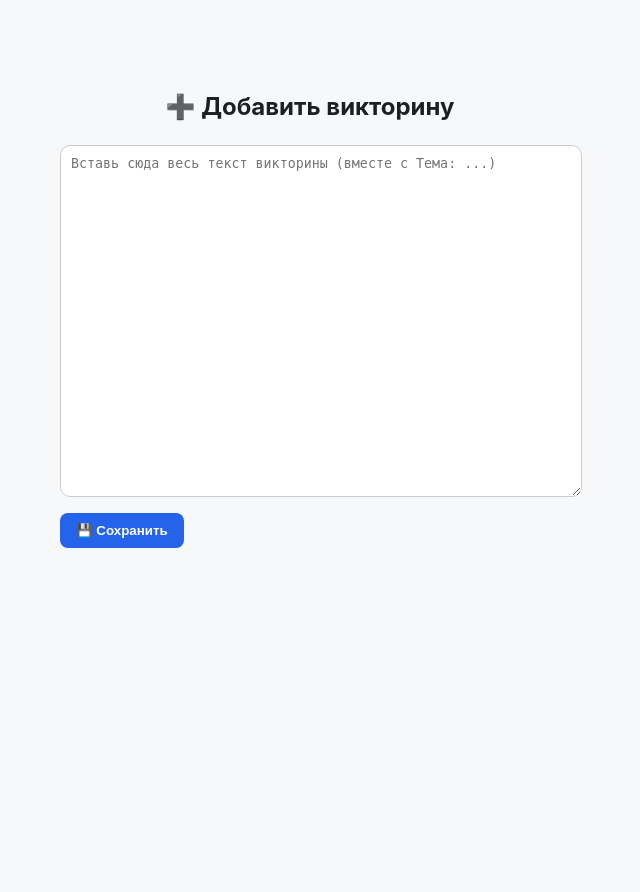
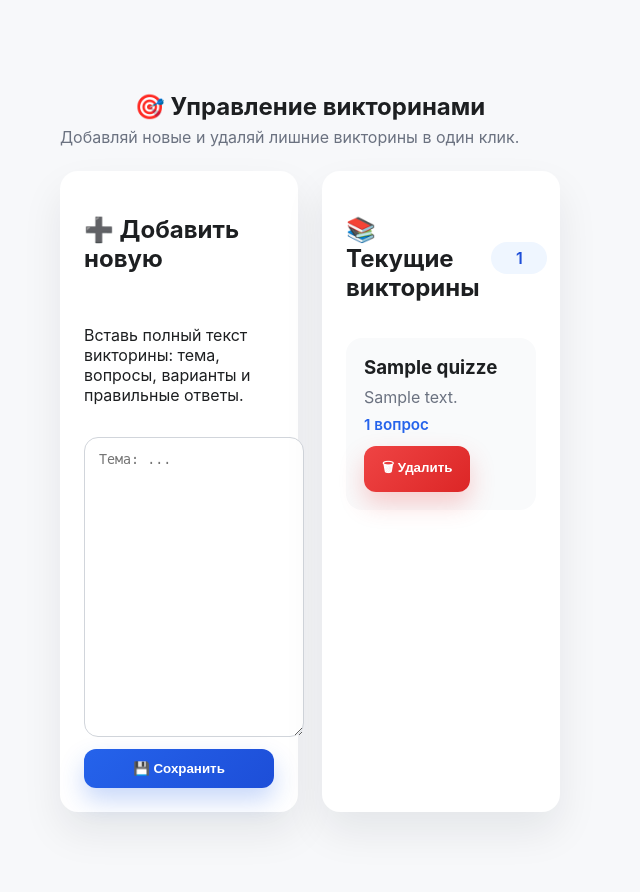
Before and after one commit to Atubu88/fastapi-webapp, a FastAPI app: page /admin/add_quiz in a window 1280 px wide. Shown: the whole page, without its empty margins (330-970 px from the left). Before the commit the page ends 548 px from the top, so only its background shows below. Run offline with FastAPI, Linux system fonts and the light colour scheme; tables that the repository leaves empty hold one stand-in row (values such as "Sample post").

Commit message:
Add quiz deletion management page improvements

```diff
--- a/routers/admin/add_quiz.py
+++ b/routers/admin/add_quiz.py
@@ -1,3 +1,5 @@
+from typing import Optional
+
 from fastapi import APIRouter, Request, Form, Depends
 from fastapi.templating import Jinja2Templates
 from fastapi.responses import HTMLResponse
@@ -6,6 +8,55 @@ from core.config import TEMPLATES_DIR
 from core.models import Quiz, Question, Option
 from core.database import get_session
 import re
+
+
+def _format_question_label(count: int) -> str:
+    """Вернуть строку с количеством вопросов и корректным склонением."""
+    remainder_10 = count % 10
+    remainder_100 = count % 100
+
+    if remainder_10 == 1 and remainder_100 != 11:
+        suffix = "вопрос"
+    elif 2 <= remainder_10 <= 4 and not 12 <= remainder_100 <= 14:
+        suffix = "вопроса"
+    else:
+        suffix = "вопросов"
+
+    return f"{count} {suffix}"
+
+
+def _render_add_quiz_page(
+    request: Request,
+    session: Session,
+    message: Optional[str] = None,
+    message_type: str = "info",
+):
+    quizzes = session.query(Quiz).order_by(Quiz.id.desc()).all()
+    quiz_cards = []
+
+    for quiz in quizzes:
+        description = (quiz.description or "").strip()
+        first_line = description.splitlines()[0] if description else "Описание отсутствует"
+        preview = first_line if len(first_line) <= 120 else first_line[:117] + "..."
+
+        quiz_cards.append(
+            {
+                "id": quiz.id,
+                "title": quiz.title,
+                "question_label": _format_question_label(len(quiz.questions)),
+                "preview": preview,
+            }
+        )
+
+    return templates.TemplateResponse(
+        "admin/add_quiz.html",
+        {
+            "request": request,
+            "message": message,
+            "message_type": message_type,
+            "quizzes": quiz_cards,
+        },
+    )
 
 router = APIRouter(prefix="/admin", tags=["admin"])
 templates = Jinja2Templates(directory=TEMPLATES_DIR)
@@ -17,8 +68,8 @@ async def admin_root(request: Request):
 
 
 @router.get("/add_quiz", response_class=HTMLResponse)
-async def get_add_quiz(request: Request):
-    return templates.TemplateResponse("admin/add_quiz.html", {"request": request, "message": None})
+async def get_add_quiz(request: Request, session: Session = Depends(get_session)):
+    return _render_add_quiz_page(request, session)
 
 
 @router.post("/add_quiz", response_class=HTMLResponse)
@@ -28,9 +79,11 @@ async def post_add_quiz(
     session: Session = Depends(get_session),
 ):
     if not content.strip():
-        return templates.TemplateResponse(
-            "admin/add_quiz.html",
-            {"request": request, "message": "❌ Вставь текст викторины!"}
+        return _render_add_quiz_page(
+            request,
+            session,
+            message="❌ Вставь текст викторины!",
+            message_type="error",
         )
 
     # Извлекаем тему
@@ -78,10 +131,37 @@ async def post_add_quiz(
 
     session.commit()
 
-    return templates.TemplateResponse(
-        "admin/add_quiz.html",
-        {
-            "request": request,
-            "message": f"✅ Викторина «{title}» успешно добавлена вместе с {len(question_blocks)} вопросами!"
-        }
+    return _render_add_quiz_page(
+        request,
+        session,
+        message=f"✅ Викторина «{title}» успешно добавлена вместе с {len(question_blocks)} вопросами!",
+        message_type="success",
     )
+
+
+@router.post("/quizzes/{quiz_id}/delete", response_class=HTMLResponse)
+async def delete_quiz(
+    request: Request,
+    quiz_id: int,
+    session: Session = Depends(get_session),
+):
+    quiz = session.get(Quiz, quiz_id)
+
+    if quiz is None:
+        return _render_add_quiz_page(
+            request,
+            session,
+            message="⚠️ Викторина не найдена или уже удалена.",
+            message_type="error",
+        )
+
+    title = quiz.title
+    session.delete(quiz)
+    session.commit()
+
+    return _render_add_quiz_page(
+        request,
+        session,
+        message=f"🗑️ Викторина «{title}» удалена.",
+        message_type="success",
+    )
--- a/templates/admin/add_quiz.html
+++ b/templates/admin/add_quiz.html
@@ -1,39 +1,253 @@
 {% extends "base.html" %}
 {% block content %}
-<section class="container">
-  <h1 class="title">➕ Добавить викторину</h1>
+<section class="container quiz-admin">
+  <header class="quiz-admin__header">
+    <div>
+      <h1 class="title">🎯 Управление викторинами</h1>
+      <p class="subtitle">Добавляй новые и удаляй лишние викторины в один клик.</p>
+    </div>
+  </header>
 
   {% if message %}
-  <div class="message">{{ message }}</div>
+  <div class="flash flash--{{ message_type }}">{{ message }}</div>
   {% endif %}
 
-  <form method="post">
-    <textarea name="content" rows="22" placeholder="Вставь сюда весь текст викторины (вместе с Тема: ...)" required></textarea>
-    <button type="submit" class="btn">💾 Сохранить</button>
-  </form>
+  <div class="quiz-admin__layout">
+    <article class="card card--form">
+      <h2>➕ Добавить новую</h2>
+      <p class="hint">Вставь полный текст викторины: тема, вопросы, варианты и правильные ответы.</p>
+      <form method="post">
+        <textarea name="content" rows="18" placeholder="Тема: ..." required></textarea>
+        <button type="submit" class="btn btn--primary">💾 Сохранить</button>
+      </form>
+    </article>
+
+    <article class="card card--list">
+      <div class="card__header">
+        <h2>📚 Текущие викторины</h2>
+        <span class="badge">{{ quizzes|length }}</span>
+      </div>
+
+      {% if quizzes %}
+      <ul class="quiz-list">
+        {% for quiz in quizzes %}
+        <li class="quiz-item">
+          <div class="quiz-item__info">
+            <h3>{{ quiz.title }}</h3>
+            <p class="quiz-item__preview">{{ quiz.preview }}</p>
+            <span class="quiz-item__questions">{{ quiz.question_label }}</span>
+          </div>
+          <form method="post" action="/admin/quizzes/{{ quiz.id }}/delete" class="quiz-item__actions" onsubmit="return confirm('Удалить викторину «{{ quiz.title }}»?');">
+            <button type="submit" class="btn btn--danger">🗑 Удалить</button>
+          </form>
+        </li>
+        {% endfor %}
+      </ul>
+      {% else %}
+      <p class="empty">Пока нет добавленных викторин. Начни с создания первой!</p>
+      {% endif %}
+    </article>
+  </div>
 </section>
 
 <style>
+  .quiz-admin {
+    display: flex;
+    flex-direction: column;
+    gap: 24px;
+    padding: 32px 0;
+  }
+
+  .quiz-admin__header .title {
+    margin-bottom: 6px;
+  }
+
+  .quiz-admin__header .subtitle {
+    color: #6b7280;
+    margin: 0;
+  }
+
+  .flash {
+    padding: 14px 18px;
+    border-radius: 12px;
+    font-weight: 500;
+    box-shadow: 0 6px 18px rgba(37, 99, 235, 0.15);
+  }
+
+  .flash--success {
+    background: #ecfdf5;
+    color: #047857;
+  }
+
+  .flash--error {
+    background: #fef2f2;
+    color: #b91c1c;
+  }
+
+  .flash--info {
+    background: #eff6ff;
+    color: #1d4ed8;
+  }
+
+  .quiz-admin__layout {
+    display: grid;
+    grid-template-columns: minmax(0, 1fr) minmax(0, 1fr);
+    gap: 24px;
+  }
+
+  .card {
+    background: white;
+    border-radius: 18px;
+    padding: 24px;
+    box-shadow: 0 20px 40px rgba(15, 23, 42, 0.08);
+    display: flex;
+    flex-direction: column;
+    gap: 16px;
+  }
+
+  .card--form form {
+    display: flex;
+    flex-direction: column;
+    gap: 12px;
+  }
+
   textarea {
     width: 100%;
-    font-family: monospace;
-    padding: 10px;
-    border-radius: 10px;
-    border: 1px solid #ccc;
+    font-family: "JetBrains Mono", "Fira Code", monospace;
+    padding: 14px;
+    border-radius: 14px;
+    border: 1px solid #d1d5db;
+    min-height: 260px;
     resize: vertical;
+    transition: border-color 0.2s ease, box-shadow 0.2s ease;
   }
+
+  textarea:focus {
+    outline: none;
+    border-color: #2563eb;
+    box-shadow: 0 0 0 4px rgba(37, 99, 235, 0.15);
+  }
+
   .btn {
-    margin-top: 12px;
-    background: #2563eb;
+    display: inline-flex;
+    align-items: center;
+    justify-content: center;
+    gap: 6px;
+    border: none;
+    border-radius: 12px;
+    padding: 12px 18px;
+    font-weight: 600;
+    cursor: pointer;
+    transition: transform 0.15s ease, box-shadow 0.15s ease;
+  }
+
+  .btn--primary {
+    background: linear-gradient(135deg, #2563eb, #1d4ed8);
     color: white;
-    border: none;
-    padding: 10px 16px;
-    border-radius: 8px;
-    cursor: pointer;
+    box-shadow: 0 12px 24px rgba(37, 99, 235, 0.25);
   }
-  .message {
-    margin-bottom: 10px;
-    color: green;
+
+  .btn--danger {
+    background: linear-gradient(135deg, #ef4444, #dc2626);
+    color: white;
+    box-shadow: 0 12px 24px rgba(239, 68, 68, 0.25);
+  }
+
+  .btn:hover {
+    transform: translateY(-1px);
+  }
+
+  .card__header {
+    display: flex;
+    justify-content: space-between;
+    align-items: center;
+    gap: 12px;
+  }
+
+  .badge {
+    display: inline-flex;
+    align-items: center;
+    justify-content: center;
+    min-width: 36px;
+    padding: 6px 10px;
+    border-radius: 999px;
+    background: #eff6ff;
+    color: #1d4ed8;
+    font-weight: 600;
+  }
+
+  .quiz-list {
+    list-style: none;
+    margin: 0;
+    padding: 0;
+    display: flex;
+    flex-direction: column;
+    gap: 16px;
+  }
+
+  .quiz-item {
+    display: flex;
+    flex-wrap: wrap;
+    gap: 12px;
+    align-items: flex-start;
+    justify-content: space-between;
+    padding: 18px;
+    border-radius: 16px;
+    background: #f9fafb;
+  }
+
+  .quiz-item__info {
+    flex: 1 1 260px;
+    display: flex;
+    flex-direction: column;
+    gap: 8px;
+  }
+
+  .quiz-item__info h3 {
+    margin: 0;
+  }
+
+  .quiz-item__preview {
+    margin: 0;
+    color: #6b7280;
+  }
+
+  .quiz-item__questions {
+    display: inline-flex;
+    align-items: center;
+    gap: 6px;
+    font-size: 0.95rem;
+    font-weight: 600;
+    color: #2563eb;
+  }
+
+  .quiz-item__actions {
+    flex: 0 0 auto;
+  }
+
+  .empty {
+    margin: 12px 0 0;
+    color: #6b7280;
+  }
+
+  @media (max-width: 1024px) {
+    .quiz-admin__layout {
+      grid-template-columns: 1fr;
+    }
+  }
+
+  @media (max-width: 640px) {
+    .quiz-admin {
+      padding: 24px 0;
+    }
+
+    .card {
+      padding: 20px;
+    }
+
+    textarea {
+      min-height: 200px;
+    }
   }
 </style>
 {% endblock %}
```
